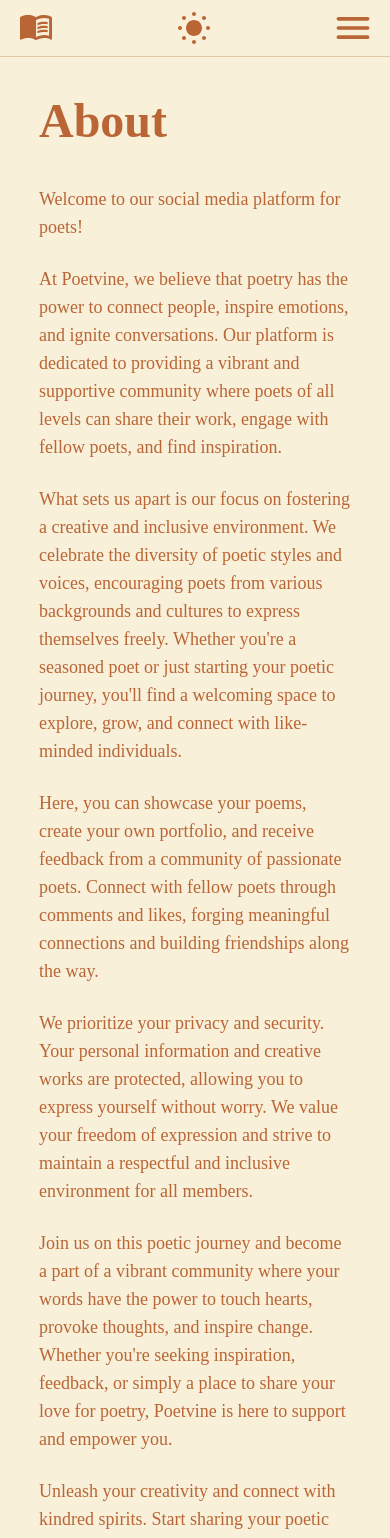
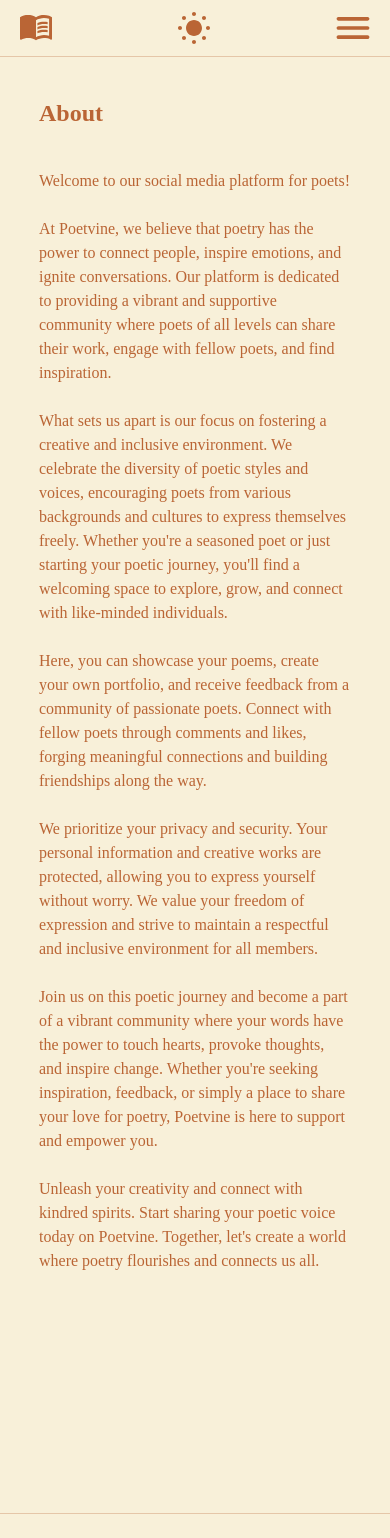
Before and after one commit to Yashwin-Sudarshan/poet_social_media_app, a Next.js app in the folder client/: page /about in a window 390 px wide. Shown: the top 1538 px of the page. Built offline with nearby package versions, Linux system fonts and the light colour scheme.

Commit message:
fix responsive layout for about page

```diff
--- a/client/app/(root)/about/page.tsx
+++ b/client/app/(root)/about/page.tsx
@@ -2,25 +2,27 @@
 
 const Page = () => {
   return (
+    <div className="mx-auto max-w-[1440px]">
     <div
       className="mx-auto w-4/5 pb-60 pt-10 min-[540px]:ml-20 min-[540px]:max-w-sm md:max-w-lg
       lg:ml-[138px] lg:max-w-[663px]"
     >
-      <h1 className="mb-10 text-5xl font-bold text-brown dark:text-pale">
+      <h1 className="mb-10 text-5xl font-bold text-brown dark:text-pale
+        max-[430px]:text-2xl">
         About
       </h1>
-      <p className="text-lg text-brown dark:text-pale">
+      <p className="text-lg text-brown dark:text-pale max-[430px]:text-base">
         Welcome to our social media platform for poets!
       </p>
       <br />
-      <p className="text-lg text-brown dark:text-pale">
+      <p className="text-lg text-brown dark:text-pale max-[430px]:text-base">
         At Poetvine, we believe that poetry has the power to connect people,
         inspire emotions, and ignite conversations. Our platform is dedicated to
         providing a vibrant and supportive community where poets of all levels
         can share their work, engage with fellow poets, and find inspiration.
       </p>
       <br />
-      <p className="text-lg text-brown dark:text-pale">
+      <p className="text-lg text-brown dark:text-pale max-[430px]:text-base">
         What sets us apart is our focus on fostering a creative and inclusive
         environment. We celebrate the diversity of poetic styles and voices,
         encouraging poets from various backgrounds and cultures to express
@@ -29,21 +31,21 @@
         grow, and connect with like-minded individuals.
       </p>
       <br />
-      <p className="text-lg text-brown dark:text-pale">
+      <p className="text-lg text-brown dark:text-pale max-[430px]:text-base">
         Here, you can showcase your poems, create your own portfolio, and
         receive feedback from a community of passionate poets. Connect with
         fellow poets through comments and likes, forging meaningful connections
         and building friendships along the way.
       </p>
       <br />
-      <p className="text-lg text-brown dark:text-pale">
+      <p className="text-lg text-brown dark:text-pale max-[430px]:text-base">
         We prioritize your privacy and security. Your personal information and
         creative works are protected, allowing you to express yourself without
         worry. We value your freedom of expression and strive to maintain a
         respectful and inclusive environment for all members.
       </p>
       <br />
-      <p className="text-lg text-brown dark:text-pale">
+      <p className="text-lg text-brown dark:text-pale max-[430px]:text-base">
         Join us on this poetic journey and become a part of a vibrant community
         where your words have the power to touch hearts, provoke thoughts, and
         inspire change. Whether you&apos;re seeking inspiration, feedback, or
@@ -51,12 +53,13 @@
         support and empower you.
       </p>
       <br />
-      <p className="text-lg text-brown dark:text-pale">
+      <p className="text-lg text-brown dark:text-pale max-[430px]:text-base">
         Unleash your creativity and connect with kindred spirits. Start sharing
         your poetic voice today on Poetvine. Together, let&apos;s create a world
         where poetry flourishes and connects us all.
       </p>
     </div>
+    </div>
   );
 };
 
```
